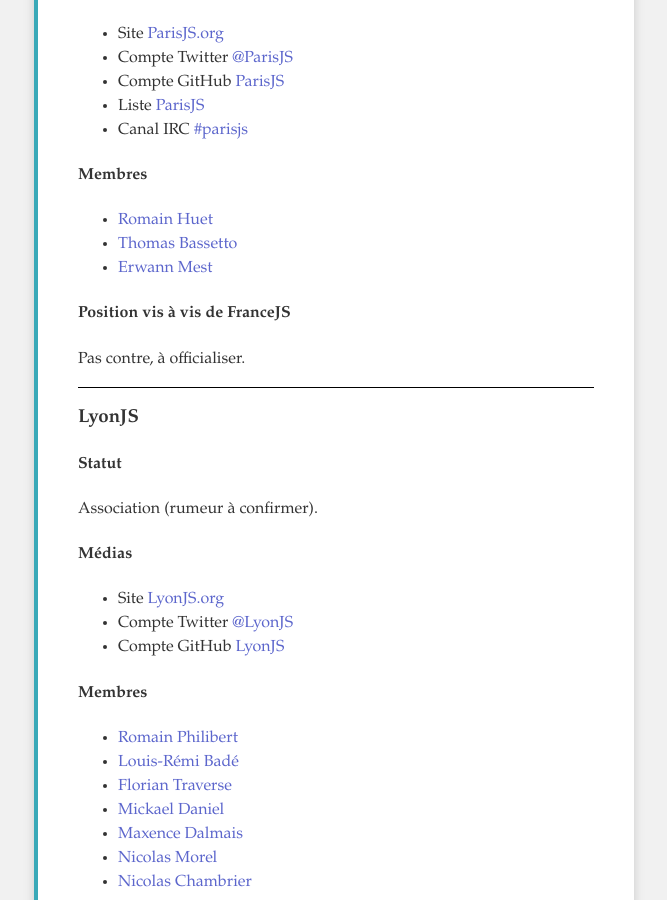
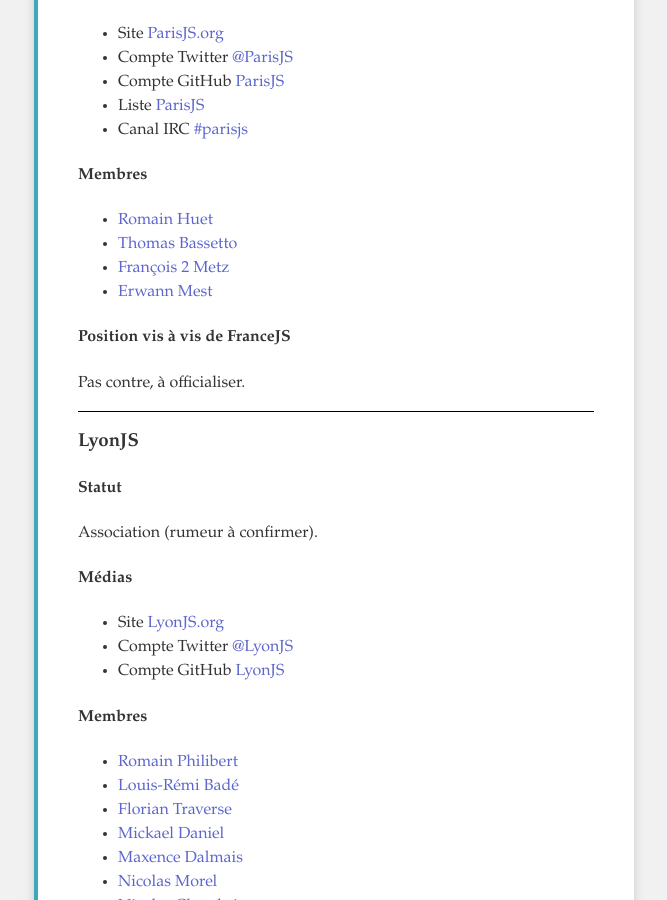
Before and after one commit to francejs/francejs.github.com, a Jekyll site: the page built from groupes.html, in a window 1280 px wide and 900 px high, scrolled down 687 px. Shown: the whole window, without its empty margins (306-973 px from the left). Built offline with Jekyll 4.4.1, drawn with Linux system fonts in a browser that asks for light colours.

Commit message:
New member

```diff
--- a/groupes.html
+++ b/groupes.html
@@ -31,6 +31,7 @@
 	<ul>
 		<li><a href="https://twitter.com/romainhuet" title="Voir son compte Twitter">Romain Huet</a></li>
 		<li><a href="https://twitter.com/tbassetto" title="Voir son compte Twitter">Thomas Bassetto</a></li>
+		<li><a href="https://twitter.com/francois2metz" title="Voir son compte Twitter">François 2 Metz</a></li>
 		<li><a href="https://twitter.com/_kud" title="Voir son compte Twitter">Erwann Mest</a></li>
 	</ul>
 	<h4>Position vis à vis de FranceJS</h4>
```
